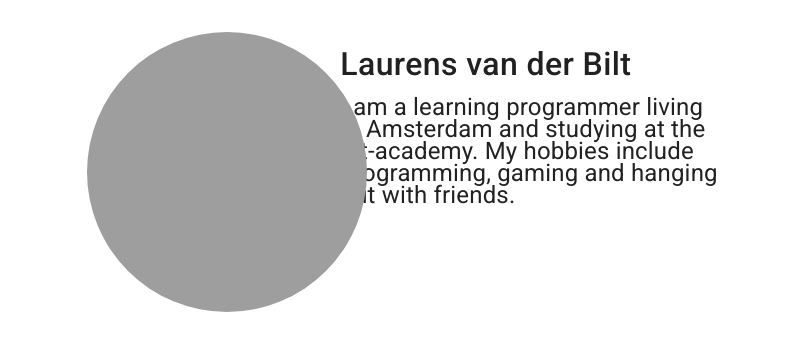
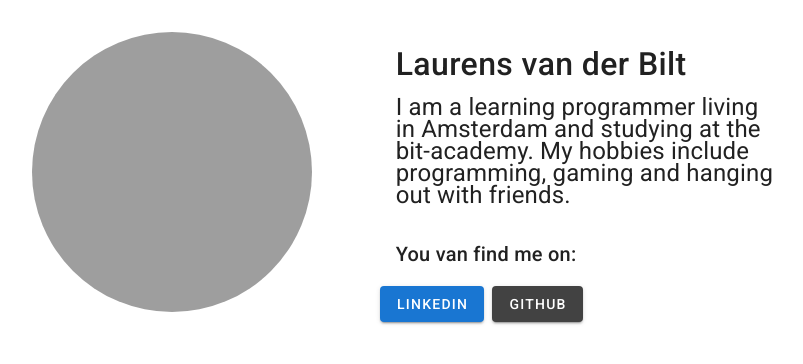
Before and after one commit to 2099492/My-Website, a Vue app: page /#/ in a window 1280 px wide. Shown: the top 364 px of the page, without its empty margins (225-1028 px from the left). Built offline with nearby package versions, Linux system fonts and the light colour scheme.

Commit message:
added linked in and git hub buttons

```diff
--- a/src/components/HelloWorld.vue
+++ b/src/components/HelloWorld.vue
@@ -1,7 +1,7 @@
 <template>
   <div>
     <v-row justify="center" class="mt-8">
-      <v-col cols="2" class="mr-4">
+      <v-col cols="3" class="mr-4">
         <v-card flat>
           <v-avatar
             class="profile"
@@ -22,31 +22,19 @@
           I am a learning programmer living in Amsterdam and studying at the bit-academy.
           My hobbies include programming, gaming and hanging out with friends.
         </v-card-text>
-<!--        <v-card-title>-->
-<!--          My skills include:-->
-<!--        </v-card-title>-->
-<!--        <h4>Coding languages:</h4>-->
-<!--        <v-list-item>-->
-<!--          <v-list-item-content>-->
-<!--            <v-card-text>-->
-<!--              JavaScript-->
-<!--            </v-card-text>-->
-<!--          </v-list-item-content>-->
-<!--        </v-list-item>-->
-<!--        <v-list-item>-->
-<!--          <v-list-item-content>-->
-<!--            <v-card-text>-->
-<!--              php-->
-<!--            </v-card-text>-->
-<!--          </v-list-item-content>-->
-<!--        </v-list-item>-->
-<!--        <v-list-item>-->
-<!--          <v-list-item-content>-->
-<!--            <v-card-text>-->
-<!--              HTML, CSS-->
-<!--            </v-card-text>-->
-<!--          </v-list-item-content>-->
-<!--        </v-list-item>-->
+        <v-card-title>
+          You van find me on:
+        </v-card-title>
+        <a href="https://www.linkedin.com/in/laurens-van-der-bilt/" class="pr-2">
+          <v-btn color="primary">
+            LinkedIn
+          </v-btn>
+        </a>
+        <a href="https://github.com/2099492">
+          <v-btn color="secondary">
+            GitHub
+          </v-btn>
+        </a>
       </v-col>
     </v-row>
   </div>
```
